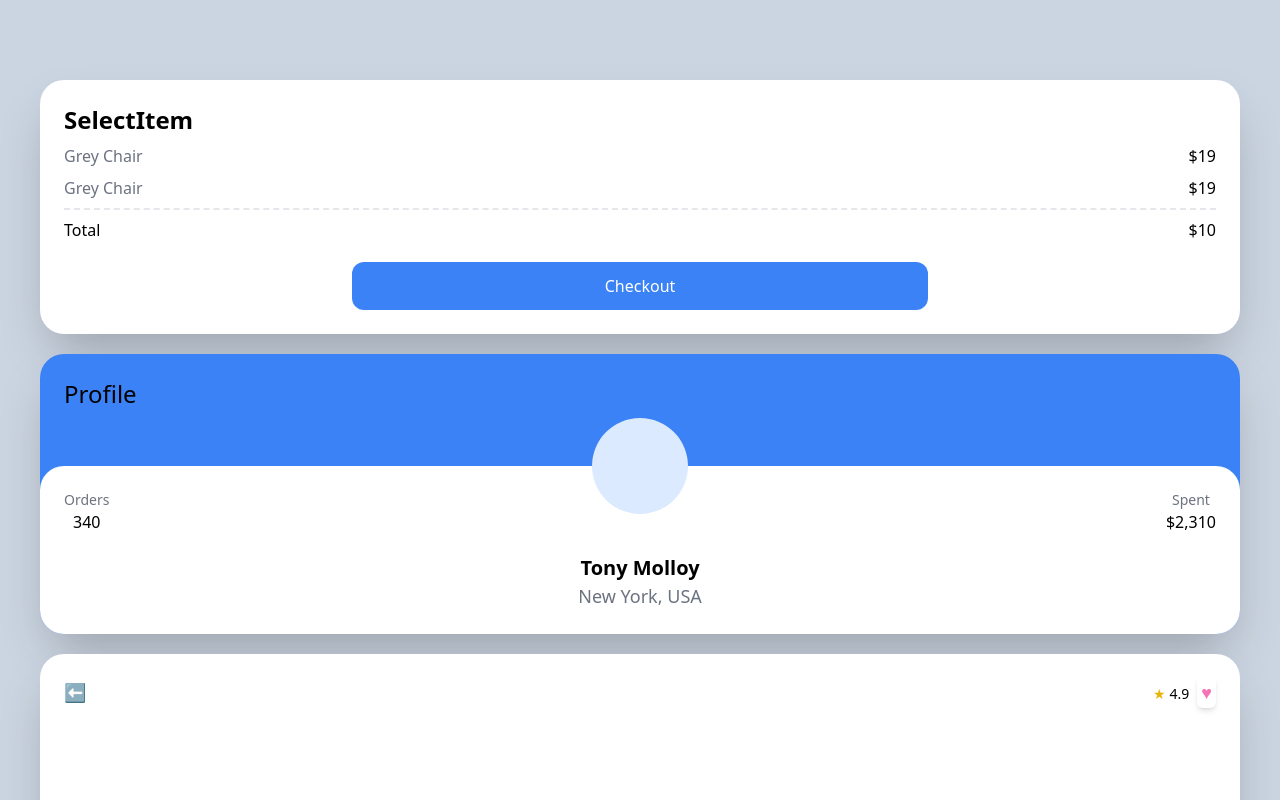
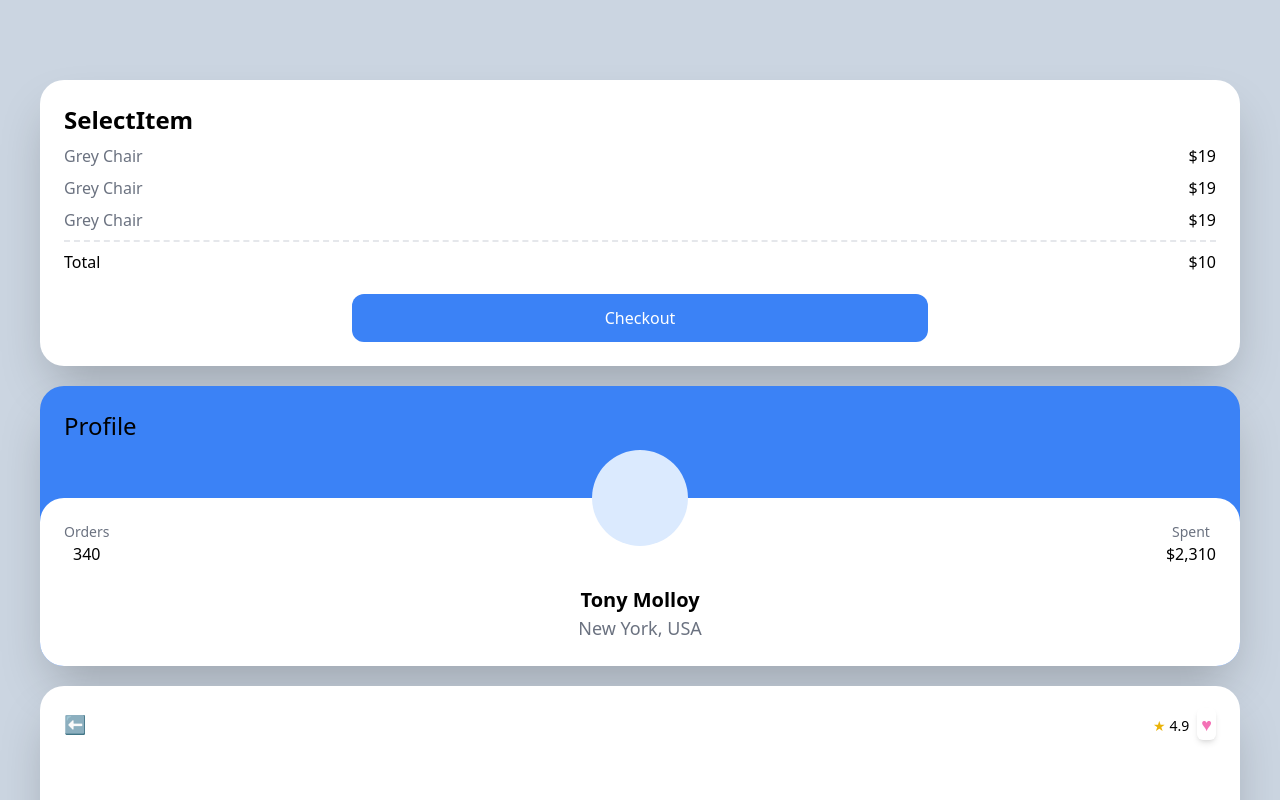
Before and after one commit to GwangjoGong/carrot-market, a Next.js app: page / in a window 1280 px wide. Shown: the top 800 px of the page. Built offline with nearby package versions, Linux system fonts and the light colour scheme.

Commit message:
4.6 Modifiers for Lists

```diff
--- a/pages/index.tsx
+++ b/pages/index.tsx
@@ -6,18 +6,19 @@ const Home: NextPage = () => {
     <Container>
       <Box>
         <SelectItemHeading>SelectItem</SelectItemHeading>
-        <SelectItemRow>
+        <ul>
+          {[1, 2, 3].map((key) => (
+            <SelectItemRow key={key}>
               <SelectItemRowTitle>Grey Chair</SelectItemRowTitle>
               <SelectItemRowContent>$19</SelectItemRowContent>
             </SelectItemRow>
+          ))}
           <SelectItemRow>
-          <SelectItemRowTitle>Grey Chair</SelectItemRowTitle>
-          <SelectItemRowContent>$19</SelectItemRowContent>
-        </SelectItemRow>
-        <SelectItemRow border>
             <SelectItemRowTitle strong>Total</SelectItemRowTitle>
             <SelectItemRowContent>$10</SelectItemRowContent>
           </SelectItemRow>
+        </ul>
+
         <SelectItemButton>Checkout</SelectItemButton>
       </Box>
 
@@ -107,11 +108,13 @@ const SelectItemHeading = tw.span`
   text-2xl
 `;
 
-const SelectItemRow = tw.div<{ border?: boolean }>`
+const SelectItemRow = tw.div`
   flex
   justify-between
   mt-2
-  ${(p) => (p.border ? 'border-t-2 border-dashed pt-2' : '')}
+  last:border-t-2
+  last:border-dashed
+  last:pt-2
 `;
 
 const SelectItemRowTitle = tw.span<{ strong?: boolean }>`
```
Lines whose indentation alone changed are shown as unchanged.
